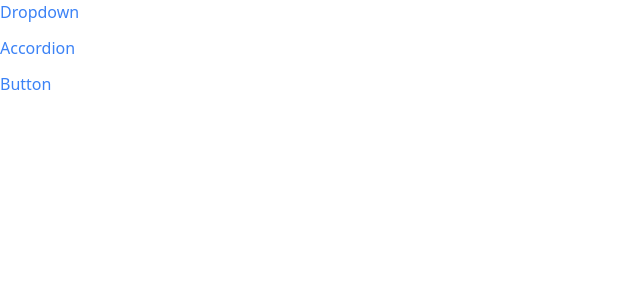
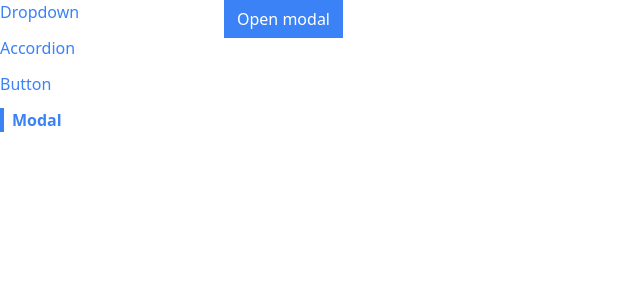
Before and after one commit to junior-escjr/reactEstudo, a React (Create React App) app in the folder comps/: page /modal in a window 1280 px wide. Shown: the top 300 px of the page, without its empty margins (0-640 px from the left). Built offline with nearby package versions, Linux system fonts and the light colour scheme.

Commit message:
implementado o modal

```diff
--- a/comps/public/index.html
+++ b/comps/public/index.html
@@ -39,5 +39,7 @@
       To begin the development, run `npm start` or `yarn start`.
       To create a production bundle, use `npm run build` or `yarn build`.
     -->
+
+    <div class="modal-container"></div>
   </body>
 </html>
--- a/comps/src/App.js
+++ b/comps/src/App.js
@@ -3,6 +3,7 @@
 import DropdownPage from "./pages/DropdownPage";
 import AccordionPage from "./pages/AccordionPage";
 import ButtonPage from "./pages/ButtonPage";
+import ModalPage from "./pages/ModalPage";
 
 const App = () => {
     return <div className="flex flex-wrap gap-4 min-h-screen">
@@ -18,6 +19,9 @@
             <Route path="/button">
                 <ButtonPage />
             </Route>
+            <Route path="/modal">
+                <ModalPage />
+            </Route>
         </div>
     </div>;
 }
--- /dev/null
+++ b/comps/src/components/Modal.js
@@ -0,0 +1,25 @@
+import ReactDOM from "react-dom";
+import { useEffect } from "react";
+
+const Modal = ({ onClose, children, actionBar }) => {
+    useEffect(() => {
+        document.body.classList.add('overflow-hidden');
+
+        return () => {
+            document.body.classList.remove('overflow-hidden');
+        }
+    }, []);
+
+    return ReactDOM.createPortal(
+        <div>
+            <div onClick={onClose} className="fixed inset-0 bg-gray-300 opacity-80"></div>
+            <div className="fixed inset-40 p-10 bg-white">
+                {children}
+                {actionBar}
+            </div>
+        </div>,
+        document.querySelector('.modal-container')
+    );
+}
+
+export default Modal;
--- a/comps/src/components/Sidebar.js
+++ b/comps/src/components/Sidebar.js
@@ -5,6 +5,7 @@
         {label: 'Dropdown', path: '/'},
         {label: 'Accordion', path: '/accordion'},
         {label: 'Button', path: '/button'},
+        {label: 'Modal', path: '/modal'}
     ];
 
     const renderLinks = links.map(( link ) => {
--- /dev/null
+++ b/comps/src/pages/ModalPage.js
@@ -0,0 +1,31 @@
+import { useState } from "react";
+import Modal from "../components/Modal";
+import Button from "../components/Button";
+
+const ModalPage = () => {
+    const [showModal, setShowModal] = useState( false );
+
+    const handleClick = () => {
+        setShowModal( true );
+    }
+
+    const handleClose = () => {
+        setShowModal( false );
+    }
+
+    const actionBar = <div>
+        <Button onClick={handleClose} primary>I accept</Button>
+    </div>
+    const modal = <Modal onClose={handleClose} actionBar={actionBar} >
+        <p>teste conteudo modal</p>
+    </Modal>
+
+    return(
+        <div>
+            <Button onClick={handleClick} primary>Open modal</Button>
+            {showModal && modal}
+        </div>
+    );
+}
+
+export default ModalPage;
```
